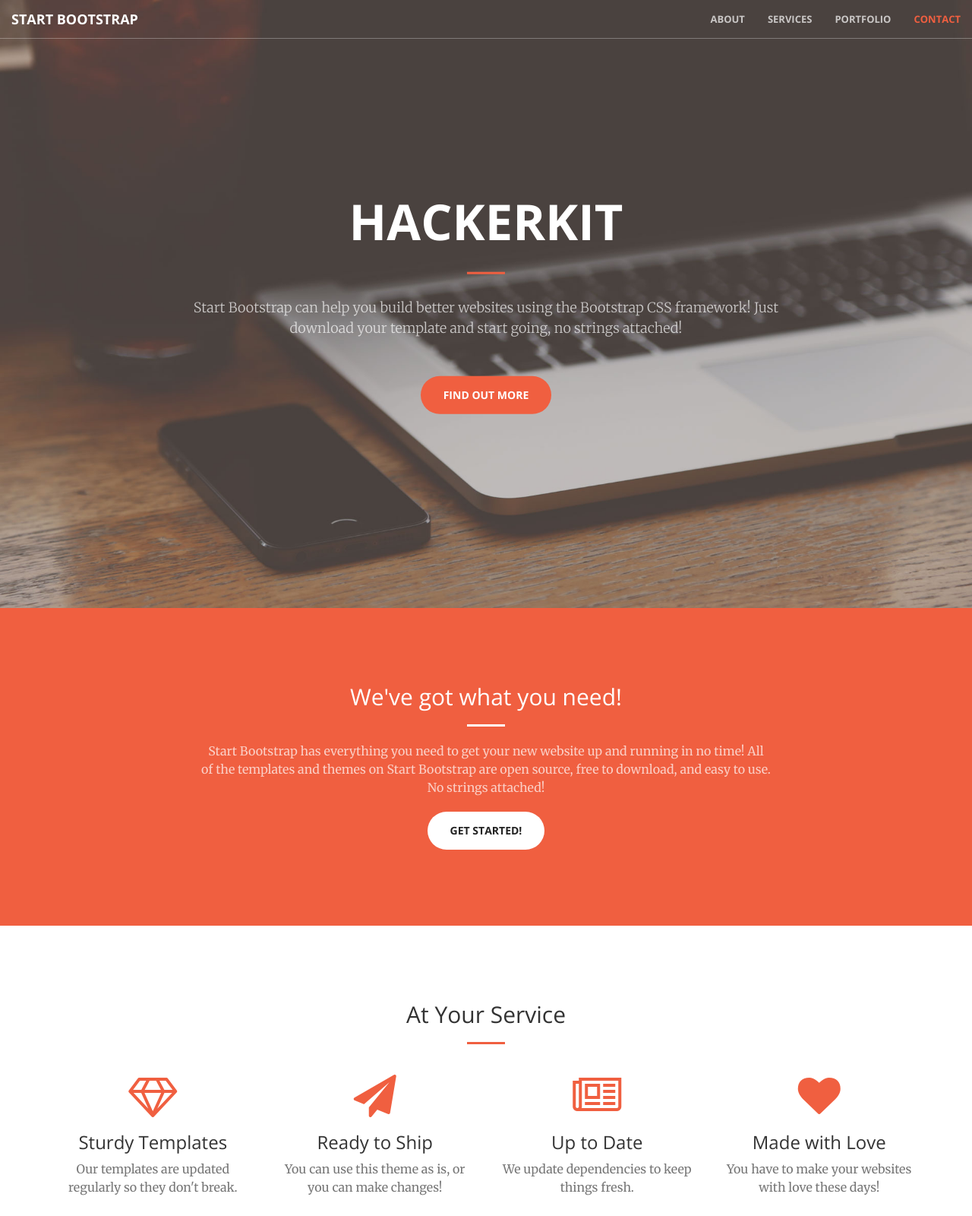
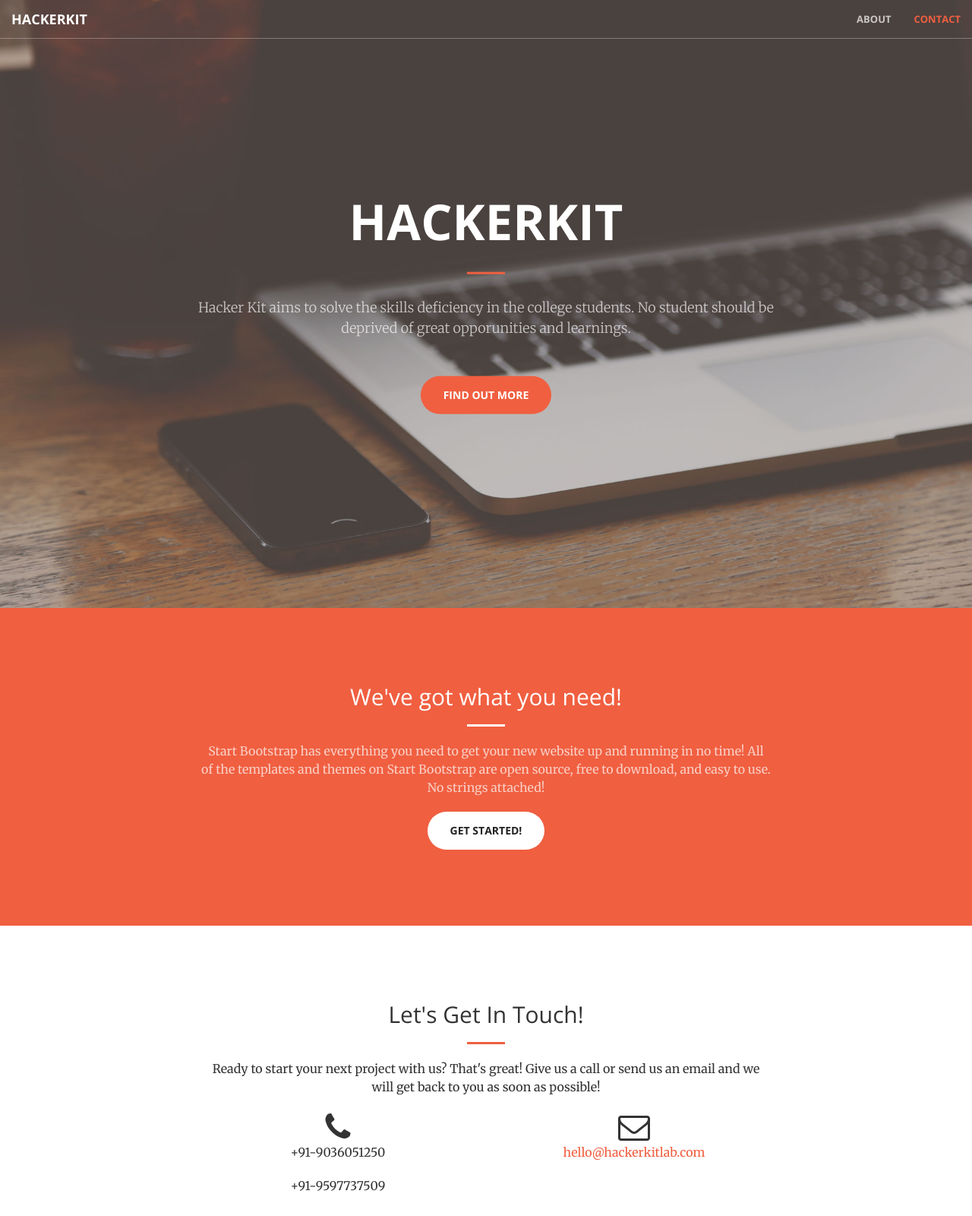
Before and after one commit to codeforworld/hackerkitlab, a plain HTML site: page index.html in a window 1280 px wide. Shown: the top 1600 px of the page at 76% size. Drawn offline with nearby package versions, Linux system fonts and the light colour scheme.

Commit message:
Modifying Text

```diff
--- a/index.html
+++ b/index.html
@@ -46,7 +46,7 @@
                     <span class="icon-bar"></span>
                     <span class="icon-bar"></span>
                 </button>
-                <a class="navbar-brand page-scroll" href="#page-top">Start Bootstrap</a>
+                <a class="navbar-brand page-scroll" href="#page-top">HackerKit</a>
             </div>
 
             <!-- Collect the nav links, forms, and other content for toggling -->
@@ -55,12 +55,7 @@
                     <li>
                         <a class="page-scroll" href="#about">About</a>
                     </li>
-                    <li>
-                        <a class="page-scroll" href="#services">Services</a>
-                    </li>
-                    <li>
-                        <a class="page-scroll" href="#portfolio">Portfolio</a>
-                    </li>
+
                     <li>
                         <a class="page-scroll" href="#contact">Contact</a>
                     </li>
@@ -76,13 +71,13 @@
             <div class="header-content-inner">
                 <h1>HackerKit</h1>
                 <hr>
-                <p>Start Bootstrap can help you build better websites using the Bootstrap CSS framework! Just download your template and start going, no strings attached!</p>
+                <p>Hacker Kit aims to solve the skills deficiency in the college students. No student should be deprived of great opporunities and learnings. </p>
                 <a href="#about" class="btn btn-primary btn-xl page-scroll">Find Out More</a>
             </div>
         </div>
     </header>
 
-    <section class="bg-primary" id="about">
+    <section class="bg-primary" id="portfolio">
         <div class="container">
             <div class="row">
                 <div class="col-lg-8 col-lg-offset-2 text-center">
@@ -95,7 +90,7 @@
         </div>
     </section>
 
-    <section id="services">
+   <!--  <section id="services">
         <div class="container">
             <div class="row">
                 <div class="col-lg-12 text-center">
@@ -136,9 +131,9 @@
                 </div>
             </div>
         </div>
-    </section>
+    </section> -->
 
-    <section class="no-padding" id="portfolio">
+  <!--  <section class="no-padding" id="portfolio">
         <div class="container-fluid">
             <div class="row no-gutter">
                 <div class="col-lg-4 col-sm-6">
@@ -233,16 +228,16 @@
                 </div>
             </div>
         </div>
-    </section>
+    </section> -->
 
-    <aside class="bg-dark">
+  <!--   <aside class="bg-dark">
         <div class="container text-center">
             <div class="call-to-action">
                 <h2>Free Download at Start Bootstrap!</h2>
                 <a href="#" class="btn btn-default btn-xl wow tada">Download Now!</a>
             </div>
         </div>
-    </aside>
+    </aside> -->
 
     <section id="contact">
         <div class="container">
@@ -254,11 +249,12 @@
                 </div>
                 <div class="col-lg-4 col-lg-offset-2 text-center">
                     <i class="fa fa-phone fa-3x wow bounceIn"></i>
-                    <p>123-456-6789</p>
+                    <p>+91-9036051250 </p>
+                    <p>+91-9597737509 </p>
                 </div>
                 <div class="col-lg-4 text-center">
                     <i class="fa fa-envelope-o fa-3x wow bounceIn" data-wow-delay=".1s"></i>
-                    <p><a href="mailto:your-email@your-domain.com">feedback@startbootstrap.com</a></p>
+                    <p><a href="mailto:hello@hackerkitlab.com">hello@hackerkitlab.com</a></p>
                 </div>
             </div>
         </div>
```
